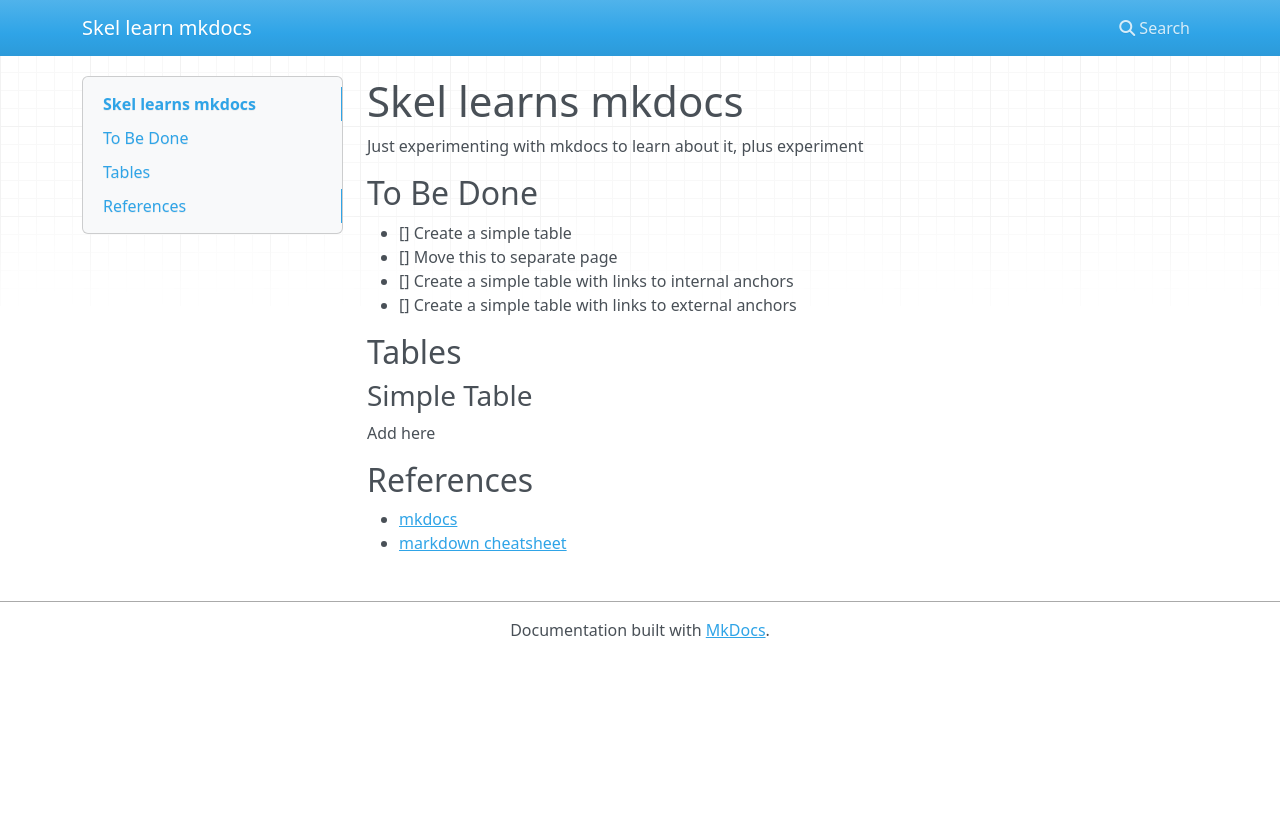
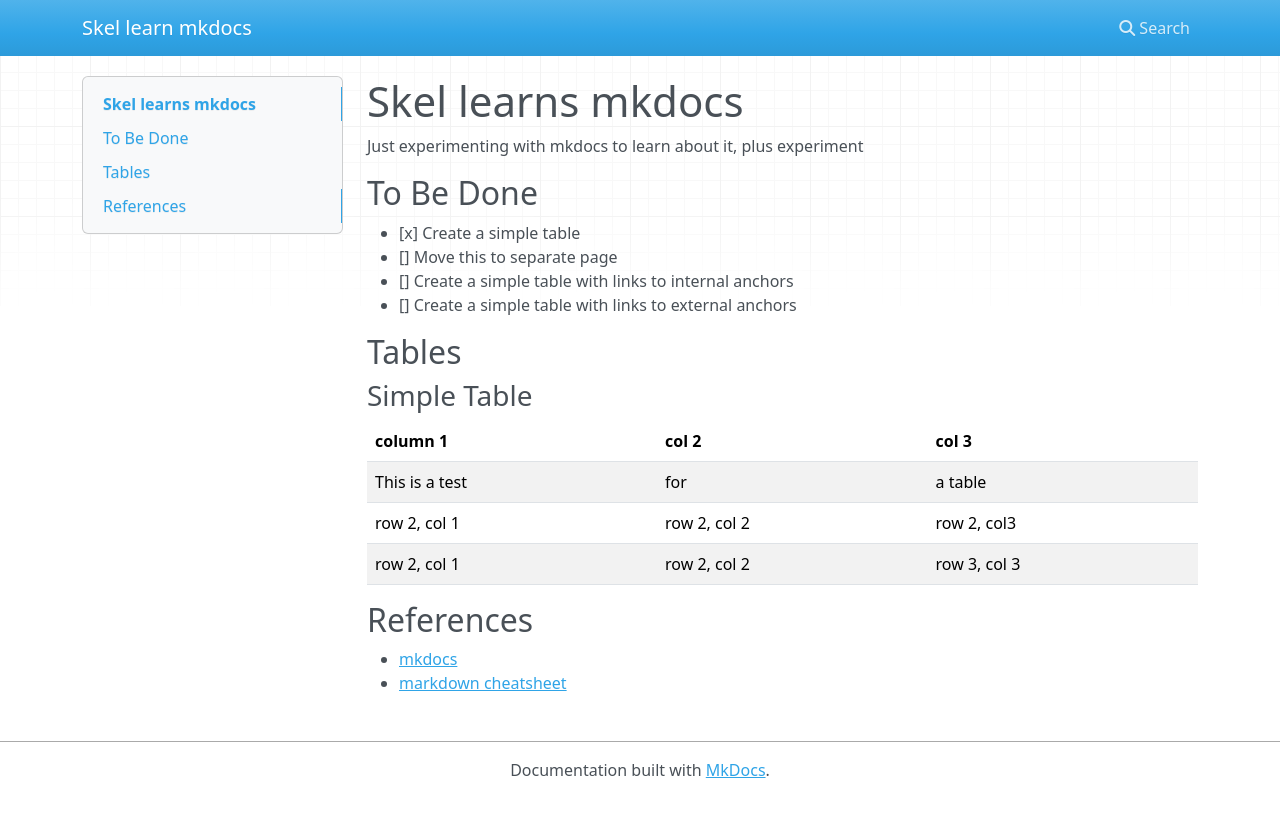
Before and after one commit to skellykiernan/learn-mkdocs, an MkDocs documentation site: the page built from docs/index.md, in a window 1280 px wide. Shown: the top 817 px of the page. Built offline with MkDocs 1.6.1, drawn with Linux system fonts in a browser that asks for light colours; nearby versions of some CDN libraries.

Commit message:
Add a simple table

```diff
--- a/docs/index.md
+++ b/docs/index.md
@@ -4,7 +4,7 @@ Just experimenting with mkdocs to learn about it, plus experiment
 
 ## To Be Done
 
-  - [] Create a simple table
+  - [x] Create a simple table
   - [] Move this to separate page
   - [] Create a simple table with links to internal anchors
   - [] Create a simple table with links to external anchors
@@ -12,7 +12,13 @@ Just experimenting with mkdocs to learn about it, plus experiment
 ## Tables
 
 ### Simple Table
-Add here
+
+| column 1       | col 2        | col 3        |
+| -------------- | ------------ | ------------ |
+| This is a test | for          | a table      |
+| row 2, col 1   | row 2, col 2 | row 2, col3  |
+| row 2, col 1   | row 2, col 2 | row 3, col 3 |
+
 
 ## References
 
```
